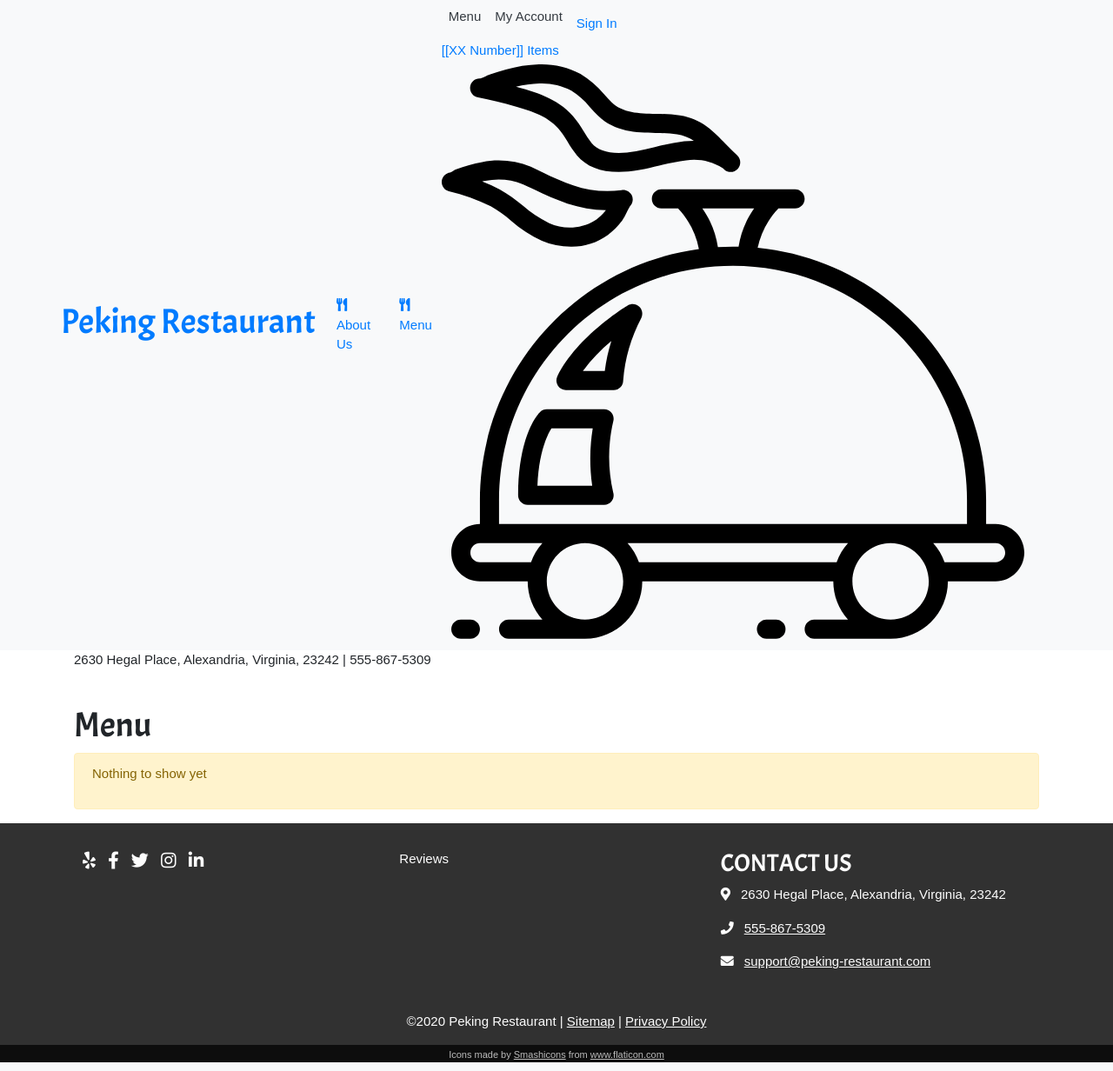
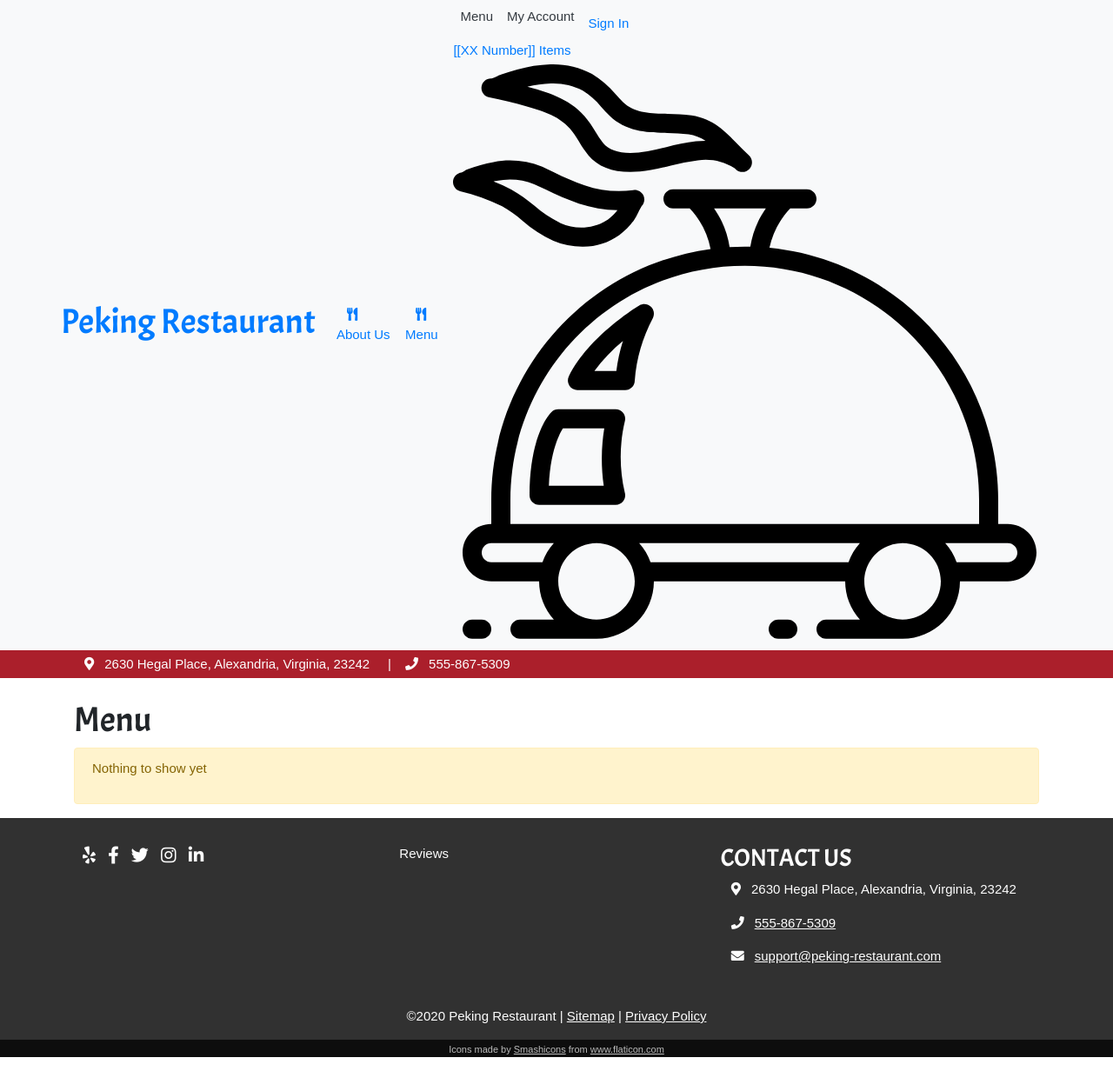
Before and after one commit to Coding-Dojo-PnA-Jan2020/brodyh_tiffanyc_group_project, a Flask app: page /menu/ in a window 1280 px wide. Shown: the whole page at 87% size. Run offline with Flask 2, Linux system fonts and the light colour scheme; data that the repository does not hold is empty; some libraries are stand-ins or nearby versions.

Commit message:
Styles(Address Banner): address banner setup

```diff
--- a/app/static/stylesheet/peking-restaurant-app.css
+++ b/app/static/stylesheet/peking-restaurant-app.css
@@ -15,6 +15,12 @@ h1, h2, h3 {
   font-family: 'Acme', sans-serif;
 }
 
+/* Map pin, address and phone icons */
+.fas{
+  margin-left: 12px;
+  margin-right: 12px;
+}
+
 .page-header {
   border-bottom: none;
 }
@@ -24,8 +30,25 @@ h1, h2, h3 {
 }
 
 
+
 /* MAIN NAV */
 
+
+
+/* ADDRESS BANNER */
+.address-banner {
+  background-color: #AB1F2B;
+  color: #fdfdfd;
+  padding: 5px;
+}
+
+.address-banner p{
+  margin: 0px;
+}
+
+.address-banner a{
+  color: #fdfdfd;
+}
 
 
 
@@ -58,12 +81,9 @@ h1, h2, h3 {
   margin: 30px 5px;
 }
 
+/* Social media icons */
 .fab{
   margin: 5px;
-}
-
-.fas{
-  margin-right: 12px;
 }
 
 .footer-company-details {
--- a/app/templates/_address_banner.html
+++ b/app/templates/_address_banner.html
@@ -1,5 +1,5 @@
-<div class="container">
-  <div class="banner address">
-    <p>2630 Hegal Place, Alexandria, Virginia, 23242  |  555-867-5309</p>
+<div class="address-banner">
+  <div class="container">
+    <p><i class="fas fa-map-marker-alt"></i>2630 Hegal Place, Alexandria, Virginia, 23242 &nbsp &nbsp | <a href="tel:555-867-5309"><i class="fas fa-phone"></i>555-867-5309</a></p>
   </div>
 </div>
--- a/app/templates/_footer.html
+++ b/app/templates/_footer.html
@@ -15,8 +15,8 @@
     <div class="footer-contact">
       <h3>CONTACT US</h3>
       <p><i class="fas fa-map-marker-alt"></i>2630 Hegal Place, Alexandria, Virginia, 23242</p>
-      <p><i class="fas fa-phone"></i><a href="tel:555-867-5309">555-867-5309</a></p>
-      <p><i class="fas fa-envelope"></i><a href="mailto:support@peking-restaurant.com">support@peking-restaurant.com</a></p>
+      <p><a href="tel:555-867-5309"><i class="fas fa-phone"></i>555-867-5309</a></p>
+      <p><a href="mailto:support@peking-restaurant.com"><i class="fas fa-envelope"></i>support@peking-restaurant.com</a></p>
     </div>
   </div>
   <div class="sub-footer">
@@ -28,7 +28,7 @@
       </ul>
     </div>
     <div class="attribution">
-      Icons made by <a href="https://www.flaticon.com/authors/smashicons" title="Smashicons">Smashicons</a> from <a href="https://www.flaticon.com/" title="Flaticon"> www.flaticon.com</a>
+      <p>Icons made by <a href="https://www.flaticon.com/authors/smashicons" title="Smashicons">Smashicons</a> from <a href="https://www.flaticon.com/" title="Flaticon"> www.flaticon.com</a></p>
     </div>
   </div>
 </footer>
```
